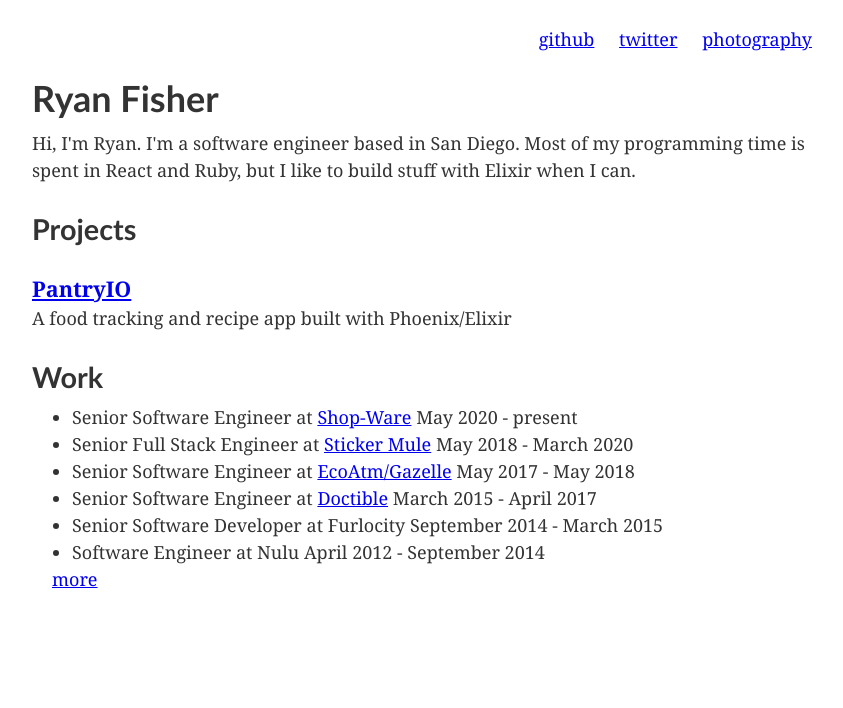
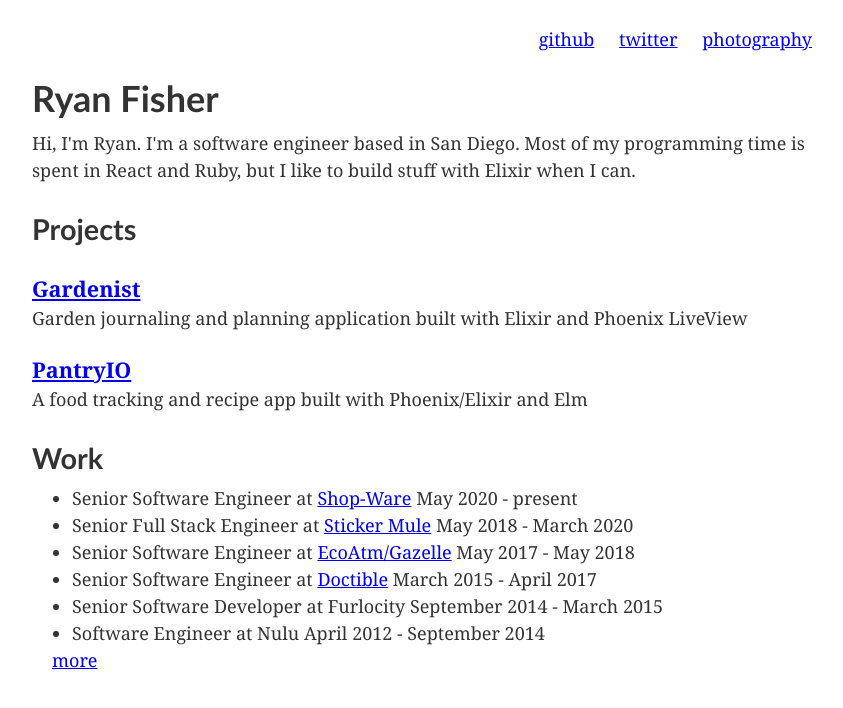
Before and after one commit to ryanfisher/ryanfisher.io, a Jekyll site: the page built from index.md, in a window 1280 px wide. Shown: the top 708 px of the page, without its empty margins (218-1061 px from the left). Built offline with Jekyll 4.4.1, drawn with Linux system fonts in a browser that asks for light colours.

Commit message:
Add gardenist project

```diff
--- a/_layouts/home.html
+++ b/_layouts/home.html
@@ -24,8 +24,10 @@
         <a name="projects"></a>
         <h2>Projects</h2>
 
+	<h3><a href="https://gardenistapp.com">Gardenist</a></h3>
+	<p>Garden journaling and planning application built with Elixir and Phoenix LiveView</p>
         <h3><a href="https://pantryio.com">PantryIO</a></h3>
-        <p>A food tracking and recipe app built with Phoenix/Elixir</p>
+        <p>A food tracking and recipe app built with Phoenix/Elixir and Elm</p>
       </section>
       <section id="experience">
         <a name="experience"></a>
```
